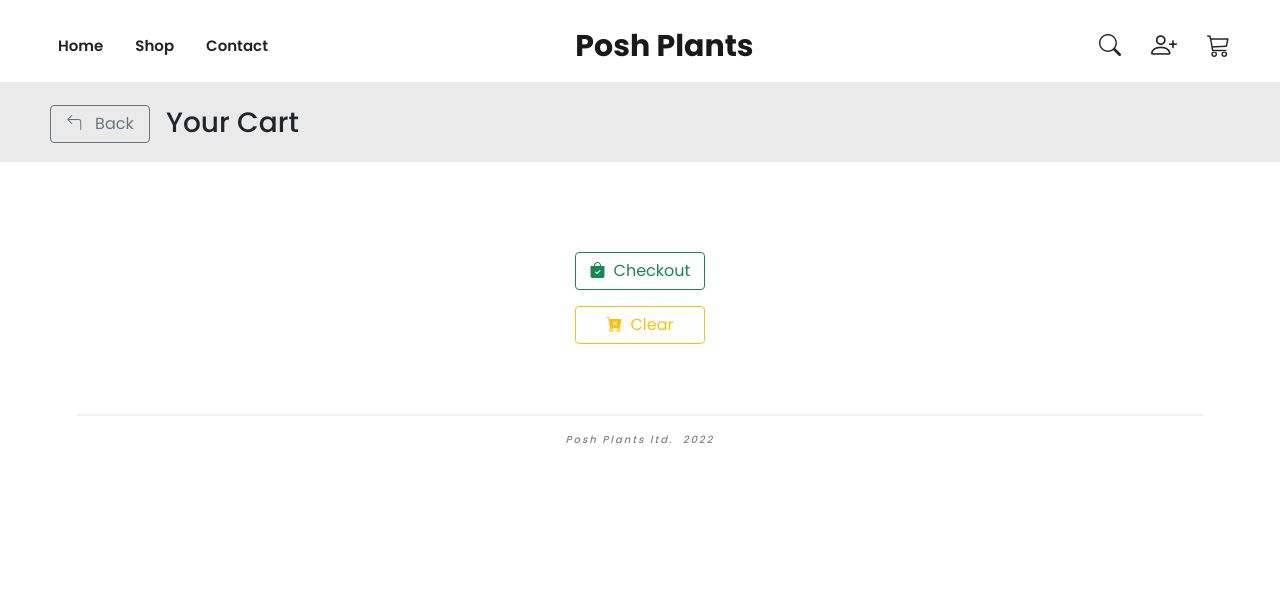
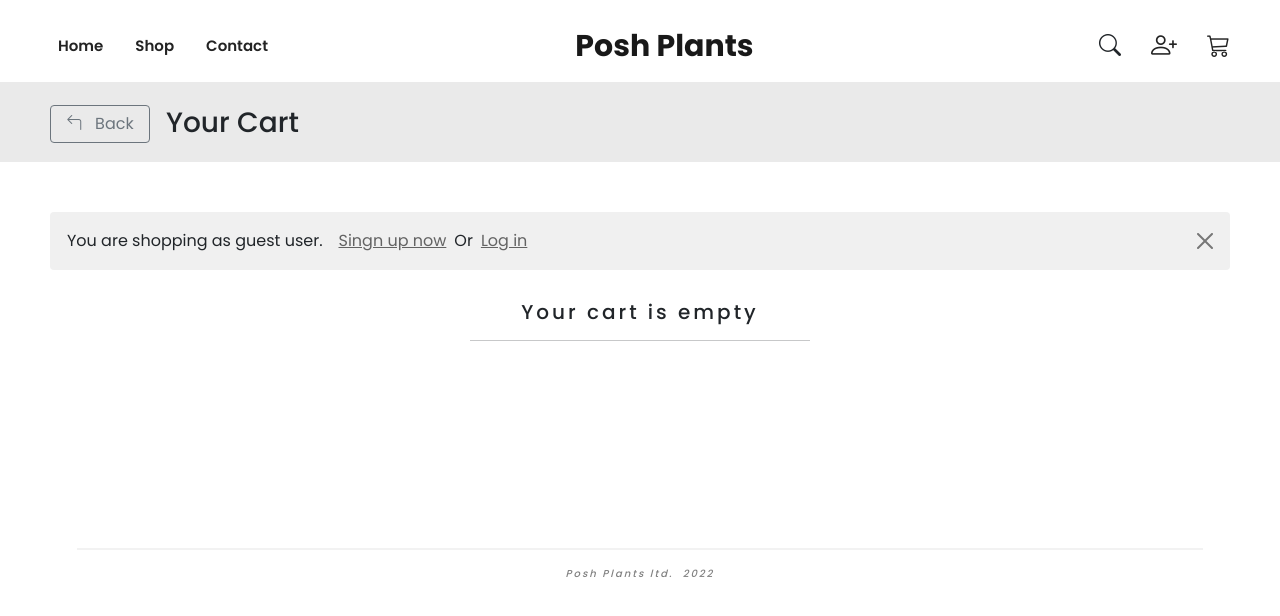
Before and after one commit to Nay-said/posh-plants, a React (Create React App) app in the folder frontend/: page /Cart in a window 1280 px wide. Shown: the top 616 px of the page. Built offline with nearby package versions, Linux system fonts and the light colour scheme.

Commit message:
Cart update

```diff
--- a/frontend/src/assets/frontendResources.js
+++ b/frontend/src/assets/frontendResources.js
@@ -1,3 +1,4 @@
+// Home Page
 export const HoyaBanner = {
   heading: 'Hoyas',
   imgSrc: 'https://kiwigardenermagazine.co.nz/wp-content/uploads/sites/4/2021/05/June-Hoya.jpg'
@@ -21,3 +22,6 @@ export const Links = () => {
     <a href='/Login' className='ps-2'>Log in</a>
   </>
 }
+
+// Cart
+export const cartMessage = `You are shopping as guest user.`
--- a/frontend/src/pages/Cart.jsx
+++ b/frontend/src/pages/Cart.jsx
@@ -1,5 +1,8 @@
+import { cartMessage, Links } from "../assets/frontendResources"
 import BackButton from "../components/BackButton"
 import CartProduct from "../components/CartProduct"
+import PopUp from "../components/PopUp"
+import { getAuthToken } from "../service"
 import '../styles/Cart.css'
 
 const Cart = ({ cartProds }) => {
@@ -11,20 +14,25 @@ const Cart = ({ cartProds }) => {
     </section>
 
     <div id="Cart">
+      { !getAuthToken() &&
+        <PopUp color={'bg-gray'} text={cartMessage} links={Links()} />
+      }
+
       <section id="cart-body">
-        { cartProds.map(prod =>
+        { cartProds.length < 1 &&
+          <h5>Your cart is empty <hr /></h5>
+        }
+        { cartProds.length > 0 && cartProds.map(prod =>
           <CartProduct product={prod} key={prod._id} />
         )}
       </section>
 
-      <button className="btn btn-outline-success d-block mx-auto">
-        <i className="bi bi-bag-check-fill me-2"></i>
-        Checkout
-      </button>
-      <button className="btn btn-outline-warning d-block mx-auto mt-3">
-        <i className="bi bi-cart-x-fill me-2"></i>
-        Clear
-      </button>
+      { cartProds.length > 0 &&
+        <button className="btn btn-outline-success d-block mx-auto">
+          <i className="bi bi-bag-check-fill me-2"></i>
+          Checkout
+        </button>
+      }
     </div>
   </>
   )
--- a/frontend/src/pages/ProductDetail.jsx
+++ b/frontend/src/pages/ProductDetail.jsx
@@ -17,7 +17,10 @@ const ProductDetail = ({ productInfo, onAddToCart }) => {
     prod['quantity'] = 1
     onAddToCart(prod)
     setSuccess(true)
+    removeSuccessInfo()
   }
+
+  const removeSuccessInfo = () => setTimeout(() => setSuccess(false), 5000)
 
   return (
     <section id="Prod-Detil">
--- a/frontend/src/styles/Cart.css
+++ b/frontend/src/styles/Cart.css
@@ -10,7 +10,13 @@
   overflow-y: auto;
 }
 
-#Cart button {
+#cart-body h5 {
+  text-align: center;
+  height: 20vh;
+  letter-spacing: 3px;
+}
+
+#cart-body ~ button {
   width: 130px;
 }
 
```
